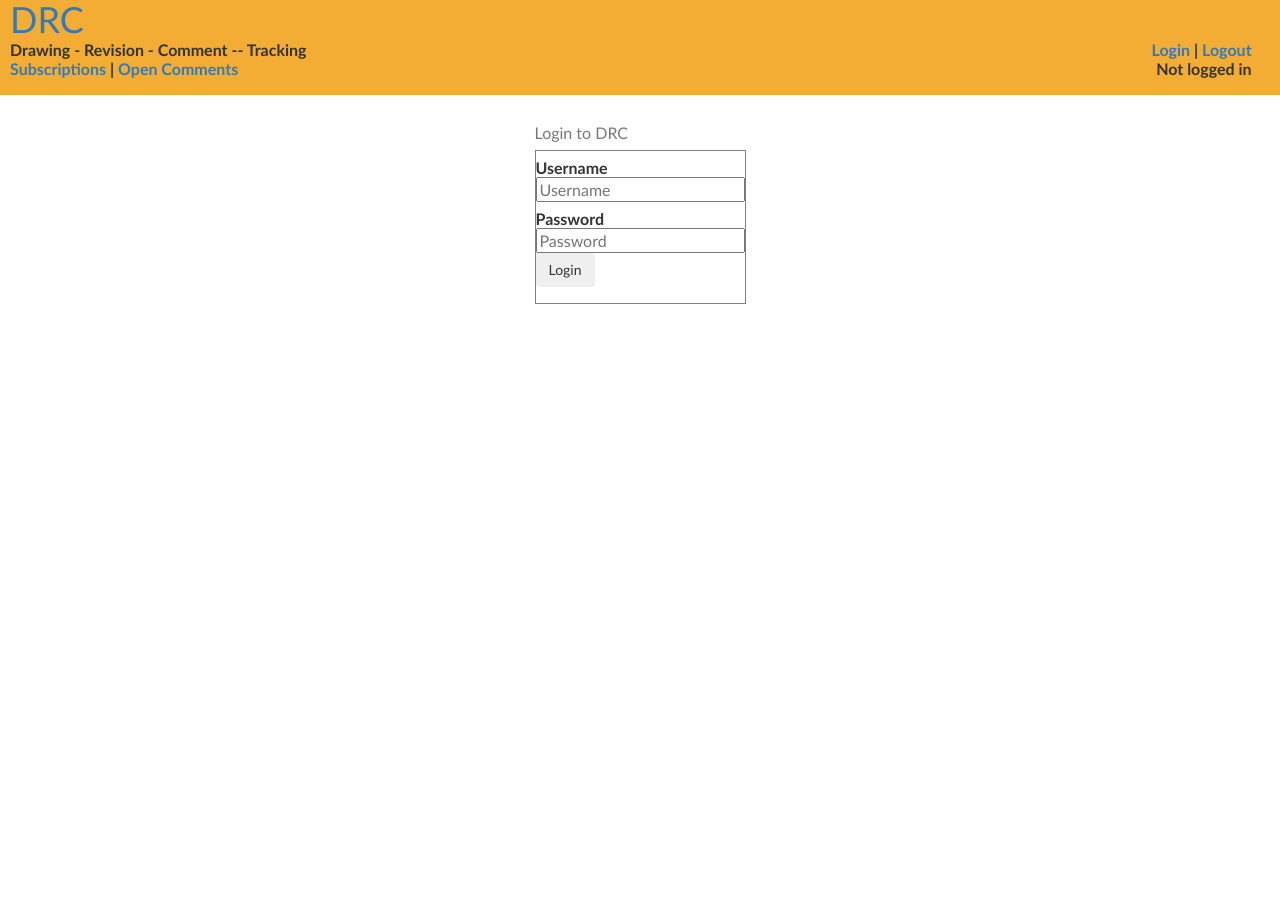
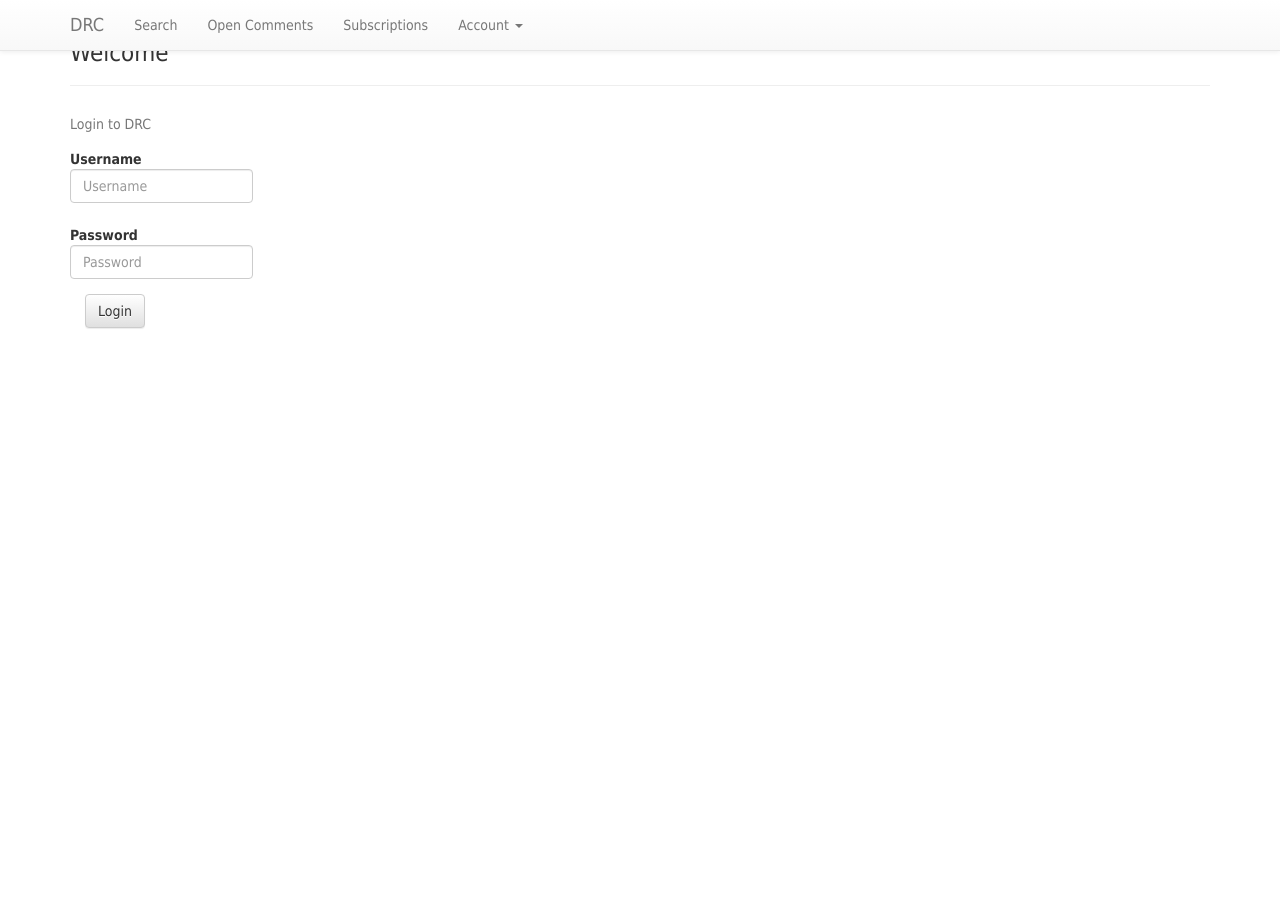
Before and after one commit to jaemk/drc, a Django app: template tracking/templates/tracking/login.html in a window 1280 px wide. After the commit the page ends 329 px from the top, so only its background shows below. Run offline with Django 3.2, Linux system fonts and the light colour scheme; the template is opened without the code that fills it, so the values that code supplies are empty; some libraries are stand-ins or nearby versions.

Commit message:
start adding bootstrap styling

```diff
--- a/static/css/tracking.css
+++ b/static/css/tracking.css
@@ -19,7 +19,8 @@ body.loading .modal {
 }
 
 body {
-  font-family: Calibri;
+  font-family:Tahoma, Geneva, sans-serif;
+  font-size:14px;
 }
 
 h1 {
@@ -59,6 +60,12 @@ h1 {
     border: 1px solid gray;
 }
 
+.full-table {
+    margin-top:10px;
+    margin-right: 100px;
+    margin-left: 20px;
+    overflow: auto;
+}
 
 .info-table {
     border:1px solid black;
--- a/tracking/templates/tracking/base.html
+++ b/tracking/templates/tracking/base.html
@@ -1,24 +1,68 @@
 {% load staticfiles %}
-<html>
+<!DOCTYPE html>
+<html lang="en">
     <head>
        <!--  <title> DRC Tracking </title> -->
         <link rel="icon" href="{% static 'images/favicon.ico?' %}"/>
-        <link rel="stylesheet" href="//maxcdn.bootstrapcdn.com/bootstrap/3.2.0/css/bootstrap.min.css">
-        <link rel="stylesheet" href="//maxcdn.bootstrapcdn.com/bootstrap/3.2.0/css/bootstrap-theme.min.css">
 
         <script src="https://ajax.googleapis.com/ajax/libs/jquery/2.2.0/jquery.min.js" type="text/javascript"></script>
         <script src="https://ajax.googleapis.com/ajax/libs/jqueryui/1.11.4/jquery-ui.min.js" type="text/javascript"></script>
         <link href="//ajax.googleapis.com/ajax/libs/jqueryui/1.10.2/themes/ui-lightness/jquery-ui.css" rel="stylesheet" type="text/css" />
         <link rel="stylesheet" href="https://ajax.googleapis.com/ajax/libs/jqueryui/1.11.4/themes/smoothness/jquery-ui.css">
 
+        <script src="https://maxcdn.bootstrapcdn.com/bootstrap/3.3.6/js/bootstrap.min.js"></script>
+        <link rel="stylesheet" href="//maxcdn.bootstrapcdn.com/bootstrap/3.3.6/css/bootstrap.min.css">
+        <link rel="stylesheet" href="//maxcdn.bootstrapcdn.com/bootstrap/3.3.6/css/bootstrap-theme.min.css">
+
         <link rel="stylesheet" href="{% static 'css/tracking.css' %}">
         <script src="{% static 'js/tracking.js' %}"></script>
         <script src="{% static 'js/jquery-file-download.js' %}"></script>
         {% include 'session_security/all.html' %}
 
+
+
     </head>
     <body>
-        <div id="header">
+    <nav class="navbar navbar-default navbar-fixed-top">
+        <div class="container">
+            <div class="navbar-header">
+                <button type="button" class="navbar-toggle collapsed" data-toggle="collapse" data-target="#navbar" aria-expanded="false" aria-controls="navbar">
+                <span class="sr-only">Toggle navigation</span>
+                <span class="icon-bar"></span>
+                <span class="icon-bar"></span>
+                <span class="icon-bar"></span>
+                </button>
+            <a class="navbar-brand" href="{% url 'tracking:index' %}">DRC</a>
+            </div>
+            <div id="navbar" class="collapse navbar-collapse">
+                <ul class="nav navbar-nav">
+                    <li><a href="{% url 'tracking:drawing_search' %}">Search</a></li>
+                    <li><a href="{% url 'tracking:open_comments' %}">Open Comments</a></li>
+                    <li><a href="{% url 'tracking:subscriptions' %}">Subscriptions</a></li>
+                    <li class="dropdown">
+                        <a  class="dropdown-toggle" data-toggle="dropdown" role="button" aria-haspopup="true" aria-expanded="false">
+                            {% if username  %}
+                                {{ username }}
+                            {% else %}
+                                Account
+                            {% endif %}<span class="caret"></span></a>
+                        <ul class="dropdown-menu">
+                            <li><a href="{% url 'login' %}">Login</a></li>
+                            <li><a href="{% url 'logout' %}">Logout</a></li>
+                            {% if request.user.is_superuser %}
+                            <li role="separator" class="divider"></li>
+                            <li class="dropdown-header">Admin Stuff</li>
+                            <li><a href="/drc/admin">Admin Backend</a></li>
+                            <li><a href="{% url 'tracking:backup' %}">Backup Downloads</a></li>
+                            {% endif %}
+                        </ul>
+                    </li>
+                </ul>
+            </div><!--/.nav-collapse -->
+        </div>
+    </nav>
+
+        <!-- <div id="header">
             <table width="97%" style="margin-left:10px;">
             <tr>
                 <td style="text-align: left;">
@@ -27,8 +71,7 @@
             </tr>
             <tr>
                 <td style="text-align: left;">
-                <!-- <p style='text-align:left; margin-left:10px; margin-right:10px'> -->
-                    <strong> Drawing - Revision - Comment -- Tracking</strong>
+                    <strong> Drawing - Revision - Comment - Tracking</strong>
                 </td>
                 <td style="text-align: right;">
                     <strong>
@@ -61,18 +104,25 @@
             </table>
 
             {% if error_message %}<p><strong>{{ error_message }}</strong></p>{% endif %}
+        </div> -->
 
-        </div>
+<!--
+    <div id="content">
 
-        <div id="content">
-            {% block content %}
-            {% endblock %}
-        </div>
+    </div>
+ -->
 
-      <!--   <div id="footer">
-            <div class="box">
-                footer
-            </div>
-        </div> -->
+    <div class="container">
+        {% block content %}
+        {% endblock %}
+    </div>
+
+
+<!--     <footer class="footer">
+      <div class="container">
+        <p class="text-muted">Foooooooter</p>
+      </div>
+    </footer> -->
+
     </body>
 </html>
--- a/tracking/templates/tracking/login.html
+++ b/tracking/templates/tracking/login.html
@@ -1,7 +1,11 @@
 {% extends 'tracking/base.html' %}
 
 {% block content %}
-<table id='login-table'>
+<div class="page-header">
+    <h3> Welcome </h3>
+</div>
+
+<table class="span5 center-table">
     <caption>
     {% if form.errors %}
     Wrong Username/Password combo
@@ -12,25 +16,25 @@
     <tr>
         <td>
 
-<div id='login'>
+<div class="container-fluid">
     <form class='form-horizontal' name='LoginForm' action="{% url 'login' %}" method='post'>
         {% csrf_token %}
 
-        <div class='control-group'>
+        <div class='form-group'>
             <label class='control-label' for='username'>Username</label>
             <div class='controls'>
-                <input type='text' id='username' name='username' placeholder='Username'>
+                <input type='text' id='username' name='username' placeholder='Username' class="form-control">
             </div>
         </div>
-        <div class='control-group'>
+        <div class='form-group'>
             <label class='control-label' for='password'>Password</label>
             <div class='controls'>
-                <input type='password' name='password' id='password' placeholder='Password'>
+                <input type='password' name='password' id='password' placeholder='Password' class="form-control">
             </div>
         </div>
         <div class='control-group'>
             <div class='controls'>
-                <button type='submit' class='btn'>Login</button>
+                <button type='submit' class='btn btn-default'>Login</button>
             </div>
         </div>
     </form>
--- a/tracking/templates/tracking/open_comments.html
+++ b/tracking/templates/tracking/open_comments.html
@@ -8,11 +8,13 @@
     <br/>
     <br/>
 
-    <table class="info-table rev-table">
-    <col width="50">
+    <table class="info-table table-hover table-condensed table-bordered">
+<!--     <col width="50">
     <col width="100">
     <col width="120">
     <col width="200">
+    <col width="500">
+    <col width="100"> -->
     <caption><strong> -- Open Comments -- </strong></caption>
     <tr><th> ID </th><th> Date </th><th> Owner </th><th> Description </th><th> On Revs </th><th>No. Replies</th></tr>
     {% if comments %}
--- a/tracking/templates/tracking/subscribed_drawings.html
+++ b/tracking/templates/tracking/subscribed_drawings.html
@@ -8,7 +8,7 @@
     <br/>
     <br/>
 
-    <table class="info-table rev-table">
+    <table class="info-table rev-table table-hover table-condensed table-bordered">
     <col width="100">
     <col width="100">
     <col width="120">
```
Also changed, not shown: static/tracking/css/tracking.css (+19 -9 lines), tracking/templates/tracking/index.html (+16 -18 lines).
